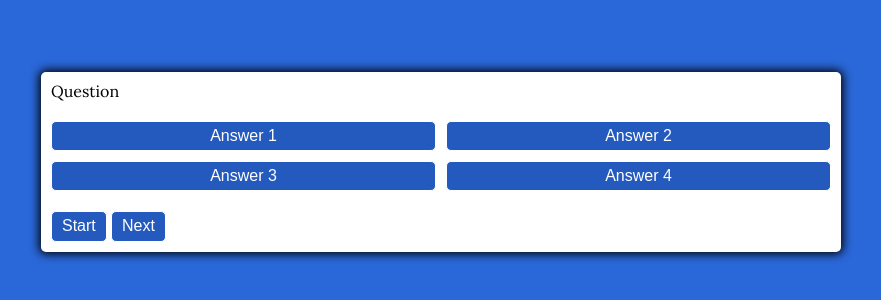
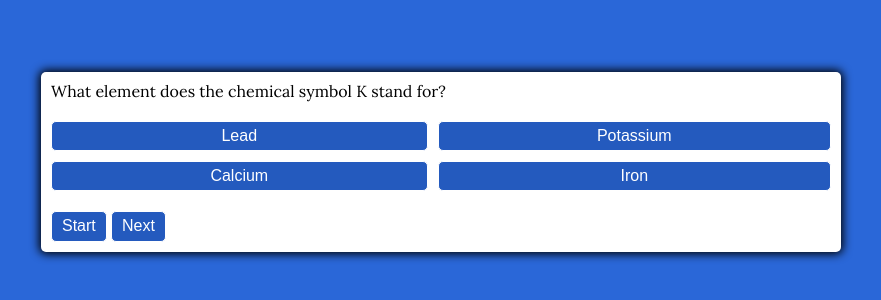
Before and after one commit to McGonegal/Project-2, a plain HTML site: page index.html in a window 1280 px wide. Shown: the part 238-538 px from the top of the page, without its empty margins (199-1080 px from the left). Drawn offline with Linux system fonts and the light colour scheme; no server answers.

Commit message:
post Seth meeting push

```diff
--- a/index.html
+++ b/index.html
@@ -17,10 +17,10 @@
         <div id="questionContainer" class="hide">
             <div id="question">Question</div>
             <div id="answerbtns" class="btnGrid">
-                <button class="btn">Answer 1</button>
-                <button class="btn">Answer 2</button>
-                <button class="btn">Answer 3</button>
-                <button class="btn">Answer 4</button>
+                <button class="btn btn0" id="btn0">Answer 1</button>
+                <button class="btn btn1"id="btn1">Answer 2</button>
+                <button class="btn btn2"id="btn2">Answer 3</button>
+                <button class="btn btn3"id="btn3">Answer 4</button>
             </div>
         </div>
         <div class="controls">
--- a/project-2-data.js
+++ b/project-2-data.js
@@ -16,12 +16,12 @@ function addToDataBase(key, value){
 const triviaQuestions = [
 		 {
 			"question": "During the American Prohibition, what name was given to the illegal taverns?",
-			"correctAnswer": "Speakeasies",
+			"correctAnswer": 1,
 			"answers": ['Prohibition Pubs', 'Speakeasies', 'Moonshines', 'Moonlighters']
 		},
 		{
 			"question": "What is the longest River in Ireland?",
-			"correctAnswer": "River Shannon",
+			"correctAnswer": 3,
 			"answers": ['River Liffey', 'River Barrow', 'River Nore', 'River Shannon']
 		},
 		{
@@ -132,3 +132,5 @@ const triviaQuestions = [
 ]
 
 	addToDataBase('triviaArray', triviaQuestions)
+
+export {triviaQuestions}
--- a/script.js
+++ b/script.js
@@ -1,6 +1,7 @@
 import firebaseInfo from "./firebase.js";
 import { get, getDatabase, ref, onValue, push, update, set, remove } from "https://www.gstatic.com/firebasejs/9.17.1/firebase-database.js";
-
+import { triviaQuestions } from "./project-2-data.js";
+console.log(triviaQuestions)
 // THESE STEPS + THE ONES IN FIREBASE.JS WILL BE YOUR RTD SETUP UP EVERY SINGLE TIME
 // initialize our specific db using the configured app
 const database = getDatabase(firebaseInfo);
@@ -38,11 +39,45 @@ const questionContainerElement = document.getElementById('questionContainer')
 startButton.addEventListener('click', startGame)
 
 function startGame() {
-    console.log('started');
-    startButton.classList.add('hide');
-    questionContainerElement.classList.remove('hide');
+    console.log('started')
+    startButton.classList.add('hide')
+    questionContainerElement.classList.remove('hide')
 }
 
+
+
+
+const question = document.getElementById('question')
+question.innerHTML = triviaQuestions[0].question
+
+function fillQuestions(triviaQuestionObject){
+    const questionHTML = document.getElementById('question')
+    questionHTML.innerHTML = triviaQuestionObject.question
+}
+
+// fillQuestions(triviaQuestions[0])
+
+const trivaAnswersArray = triviaQuestions[0].answers
+
+function fillAnswers(triviaQuestion){
+    triviaQuestion.answers.forEach(function (answer, index){
+    const btn = document.getElementById(`btn${index}`)
+    btn.innerHTML = triviaQuestion.answers[index]
+});
+}
+
+// fillAnswers(triviaQuestions[0])
+
+function fillQuestionsAndAnswers(number){
+    fillAnswers(triviaQuestions[number])
+    fillQuestions(triviaQuestions[number])
+}
+
+fillQuestionsAndAnswers(5)
+
+// ***************NEXT STEPS - call both functions with trivia questions at an index, and plug that index number into both fillQuestions and fillAnswers
+// go through another object in our triviaQuestions array when the next button is pressed.
+// pick a # and call fillQuestionsAndAnswers with that #
 // ***in progress, for tonight or friday***
 
 
```
